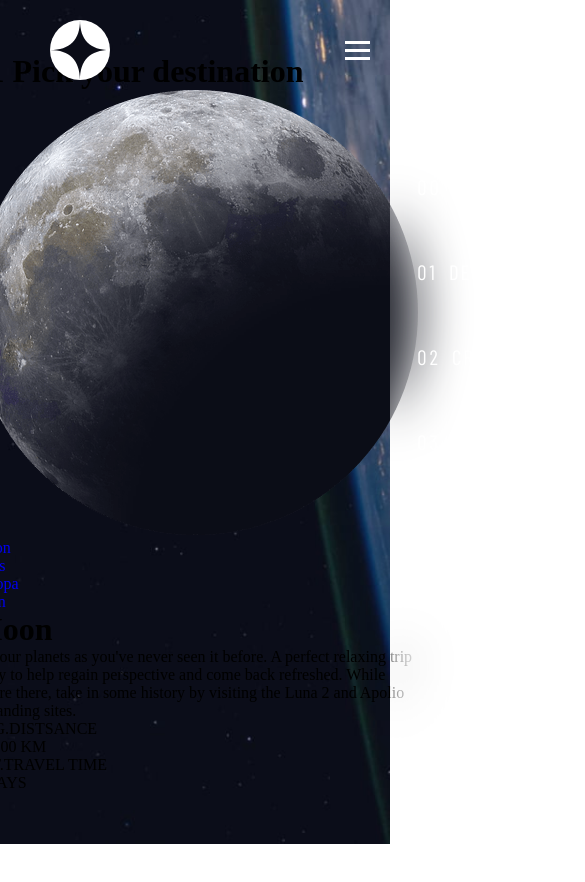
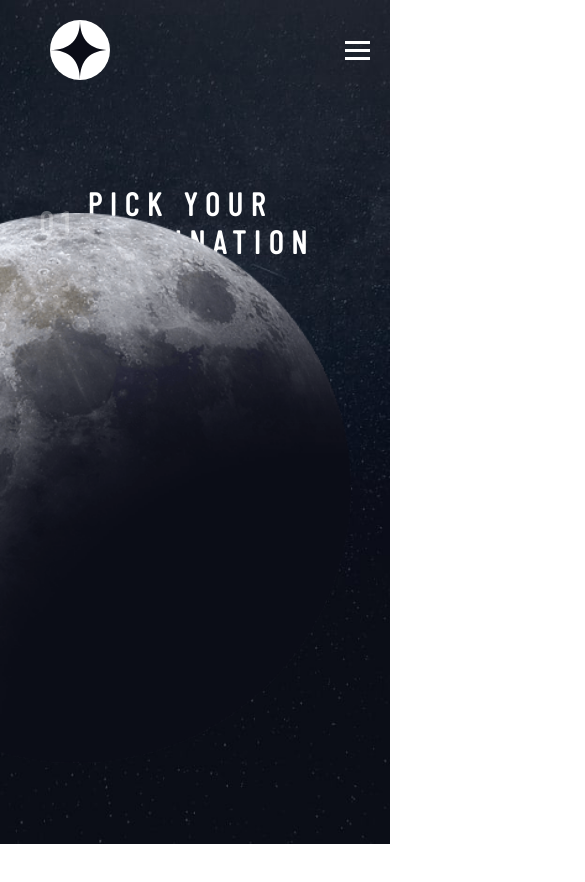
Before and after one commit to Jayden1905/Design_System, a website: page destination.html in a window 390 px wide. Shown: the top 882 px of the page, 585 px wide, since content can reach past the window. Before the commit the page ends 844 px from the top, so only its background shows below. Drawn offline with nearby package versions, Linux system fonts and the light colour scheme; a web font is replaced by a local one.

Commit message:
finish positioning the components but no animation nor responsive

```diff
--- a/sass/main.scss
+++ b/sass/main.scss
@@ -41,8 +41,19 @@ body {
   font-family: "Bellefair", serif;
 }
 
-main {
+.index {
   background-image: url(/assets/home/background-home-desktop.jpg);
+  background-size: cover;
+  background-repeat: no-repeat;
+  background-position: center;
+  width: 100%;
+  height: 100vh;
+  @include flex-center();
+  position: relative;
+}
+
+.destination-page {
+  background-image: url(/assets/destination/background-destination-desktop.jpg);
   background-size: cover;
   background-repeat: no-repeat;
   background-position: center;
@@ -330,3 +341,94 @@ a {
     }
   }
 }
+
+.destination-wrap {
+  width: 80%;
+  height: 75vh;
+  @include flex-center();
+  justify-content: flex-start;
+  flex-direction: column;
+  position: relative;
+  top: 10%;
+
+  .destination-heading {
+    width: 100%;
+    height: 10%;
+    color: $color-white;
+    display: flex;
+    align-items: center;
+    font-family: "Barlow Condensed", sans-serif;
+    text-transform: uppercase;
+    letter-spacing: 8px;
+    .destination-number{
+      margin-right: 10px;
+      opacity: 0.3;
+    }
+  }
+  .destination-container{
+    width: 100%;
+    height: 90%;
+    @include flex-center();
+    gap: 50px;
+
+    .destination-image{
+      width: 550px;
+      height: 550px;
+      margin: 0 auto;
+      margin-bottom: 100px;
+    }
+    .description-planet {
+      width: 60%;
+      height: 100%;
+      margin-left: auto;
+      display: flex;
+      align-items: flex-start;
+      justify-content: flex-start;
+      flex-direction: column;
+      gap: 30px;
+
+      .planet-navigation {
+        @include flex-center();
+        .planet-list {
+          margin-right: 30px;
+          .planet-link{
+            color: $color-white;
+            font-size: 1.3rem;
+            text-transform: uppercase;
+            letter-spacing: 2px;
+          }
+        }
+      }
+        .planet-name{
+        color: white;
+        font-size: 8rem;
+        letter-spacing: 5px;
+        text-transform: uppercase;
+      }
+        .planet-details {
+        color: white;
+        font-size: 1.5rem;
+        width: 65%;
+      }
+      .line-breaker{
+        width: 65%;
+        height: 1px;
+        background-color: white;
+        opacity: 0.3;
+      }
+        .distance{
+        color: white;
+        display: flex;
+        gap: 50px;
+        line-height: 40px;
+
+        .avg-distance,
+        .est-time {
+          span {
+            font-size: 2rem;
+          }
+        }
+      }
+    }
+  }
+}
```
Also changed, not shown: sass/main.css.
